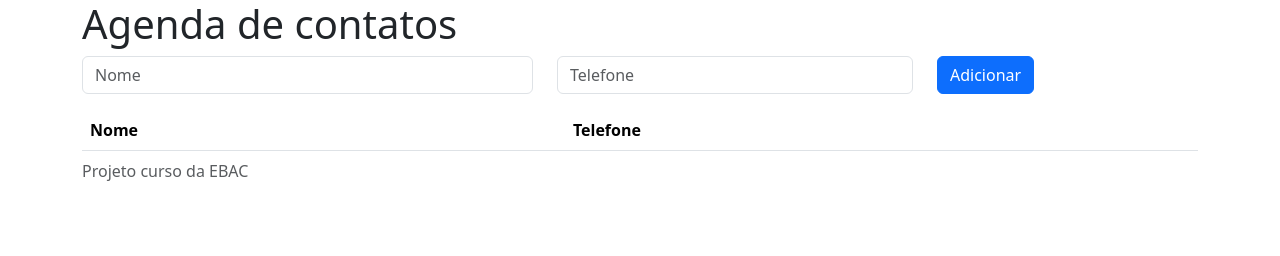
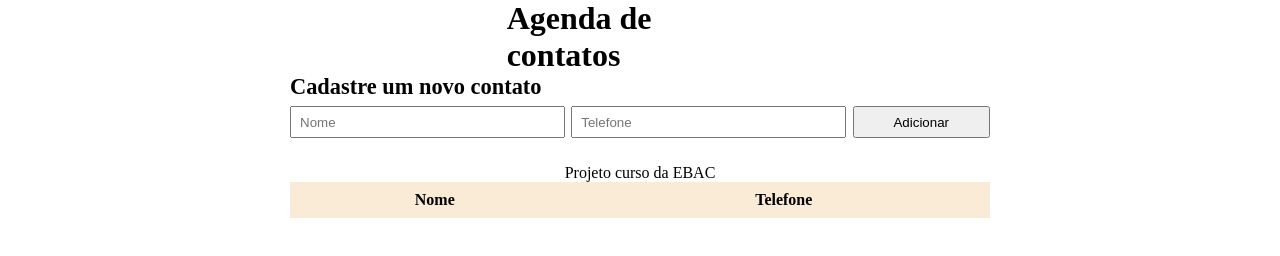
Before and after one commit to nayanesenhorinha/agenda-contatos, a plain HTML site: page index.html in a window 1280 px wide. Drawn offline with nearby package versions, Linux system fonts and the light colour scheme.

Commit message:
Add files via upload

```diff
--- a/index.html
+++ b/index.html
@@ -3,51 +3,49 @@
 <head>
     <meta charset="UTF-8">
     <meta name="viewport" content="width=device-width, initial-scale=1.0">
-    <link rel="stylesheet" href="https://cdn.jsdelivr.net/npm/bootstrap@5.3.1/dist/css/bootstrap.min.css">
     <link rel="stylesheet" href="main.css">
     <title>Agenda de Contatos</title>
 </head>
 <body>
     <header>
         <div class="container">
-            <h1>Agenda de contatos</h1>
+            <h1 class="titulo">Agenda de contatos</h1>
         </div>
     </header>
 
     <div class="container">
-        <form class="row">
-            <div class="col-5">
-                <input type="text" class="form-control" id="nome" placeholder="Nome"/>
+        <h2 class="subtitulo">Cadastre um novo contato</h2>
+        <form class="form">
+            <div class="form__div">
+                <input type="text" class="form__div__input" id="nome" placeholder="Nome"/>
             </div>
-            <div class="col-4">
-                <input type="text" class="form-control" id="telefone" placeholder="Telefone"/>
+            <div class="form__div">
+                <input type="text" class="form__div__input" id="telefone" placeholder="Telefone"/>
             </div>
-            <div class="col-3">
-                <button type="submit" class="btn btn-primary">
+            <div class="form__div">
+                <button class="form__div__button" type="submit">
                     Adicionar
                 </button>
             </div>
         </form>
-    </div>
 
-    <p id="erro"></p>
+        <p class="erro" id="erro"></p>
 
-    <div class="container">
-        <table class="table">
-            <caption>Projeto curso da EBAC</caption>
-            <thead>
-                <tr>
-                    <th scope="col">
+        <table class="tabela">
+            <thead class="tabela__cabecalho">
+                <tr class="tabela__cabecalho__linha">
+                    <th class="tabela__cabecalho__coluna">
                         Nome
                     </th>
-                    <th scope="col">
+                    <th class="tabela__cabecalho__coluna">
                         Telefone
                     </th>
                 </tr>
             </thead>
-            <tbody>
+            <tbody class="tabela__corpo">
 
             </tbody>
+            <caption class="tabela__legenda">Projeto curso da EBAC</caption>
         </table>
     </div>
 
--- a/main.css
+++ b/main.css
@@ -3,3 +3,63 @@
     padding: 0;
     box-sizing: border-box;
 }
+
+body {
+    display: flex;
+    flex-direction: column;
+    align-items: center;
+}
+
+.container {
+    width: 70%;
+    max-width: 700px;
+}
+
+.subtitulo {
+    font-size: 1.4rem;
+}
+
+.form {
+    display: flex;
+    flex-direction: row;
+    padding: 0.4rem 0;
+    gap: .4rem;
+}
+
+.form__div {
+    width: 40%;
+}
+
+.form__div:last-child {
+    width: 20%;
+}
+
+.form__div__input {
+    padding: .4rem .5rem;
+    width: 100%;
+}
+
+.form__div__button {
+    height: 100%;
+    width: 100%;
+    padding: 0 .2rem;
+}
+
+.tabela {
+    background-color: antiquewhite;
+    width: 100%;
+    margin-top: 1.2rem;
+}
+
+.tabela__cabecalho {
+    height: 2rem;
+}
+
+.tabela__cabecalho__coluna {
+    text-align: center;
+    font-size: 1rem;
+}
+
+.tabela__corpo__coluna {
+    padding: .4rem 1rem;
+}
--- a/script.js
+++ b/script.js
@@ -10,6 +10,7 @@ const erro = document.querySelector("#erro");
 const validaContato = () => {
     if(contatosNomes.includes(nome.value) && contatoTelefones.includes(telefone.value)) {
         erro.innerText = "Contato já cadastrado";
+        limparForm();
         return false;
     } else {
         contatosNomes.push(nome.value);
@@ -40,10 +41,10 @@ const exibirContatos = () => {
     const tabela = document.querySelector('tbody');
     let contato = document.createElement('tr');
     contato.innerHTML = `
-        <td>
+        <td class="tabela__corpo__coluna">
             ${nome.value}
         </td>
-        <td>
+        <td class="tabela__corpo__coluna">
             ${telefone.value}
         </td>
     `
```
